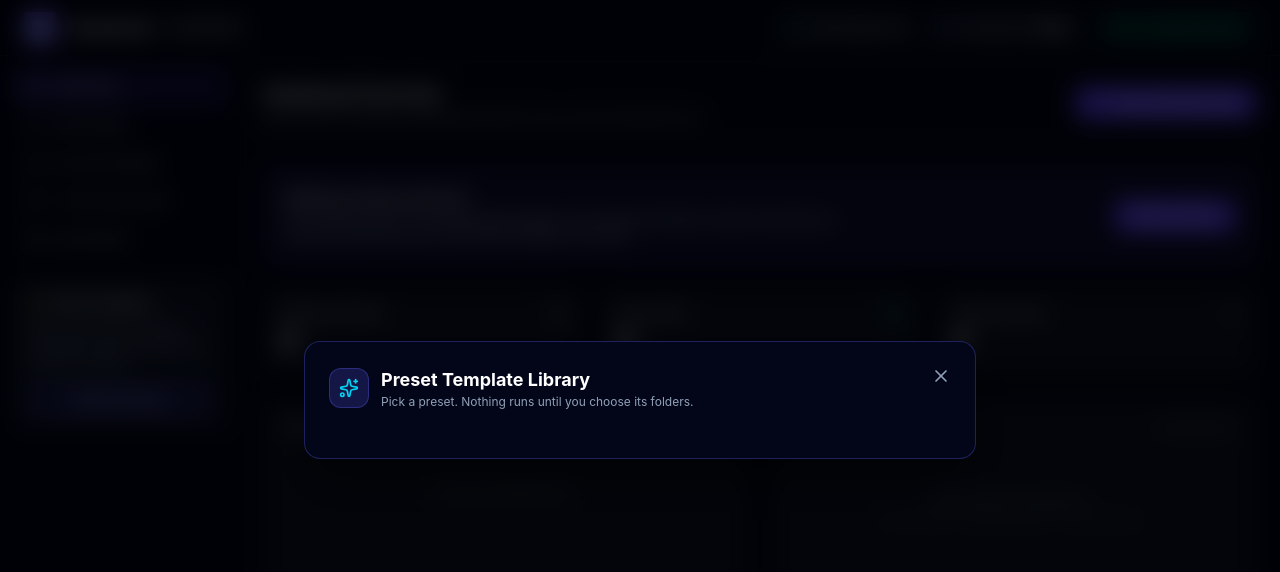
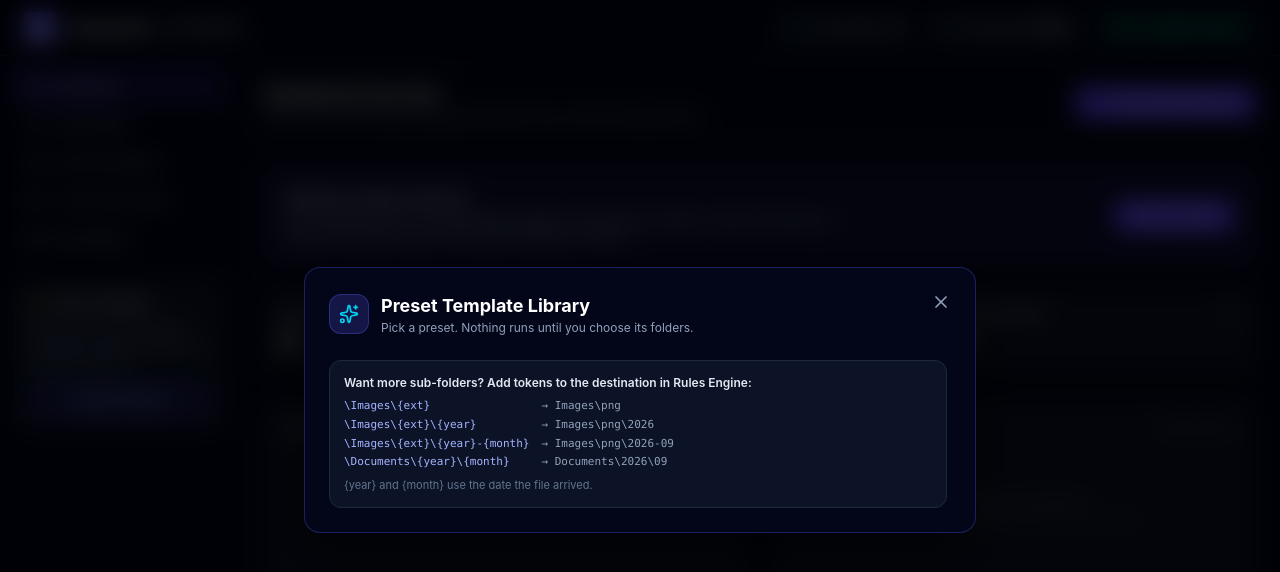
Before and after one commit to Aashu9019/subyabastha, a React (Vite) app: page / in a window 1280 px wide. Both pictures are taken after a click on the button "Browse Presets". Shown: the top 572 px of the page. Built offline with nearby package versions, Linux system fonts and the light colour scheme.

Commit message:
fix:preset year date

```diff
--- a/dist-electron/main/services/store.js
+++ b/dist-electron/main/services/store.js
@@ -29,12 +29,12 @@ function downloadsPreset(id, name, extensions, destination) {
     };
 }
 const presetRules = [
-    downloadsPreset('preset_images', 'Sort Downloaded Images', 'png, jpg, jpeg, gif, webp, svg, bmp, heic', '{downloads}/Images/{ext}/{year}-{month}'),
-    downloadsPreset('preset_documents', 'Sort Downloaded Documents', 'pdf, doc, docx, txt, rtf, odt, xls, xlsx, csv, ppt, pptx', '{downloads}/Documents/{ext}/{year}-{month}'),
-    downloadsPreset('preset_videos', 'Sort Downloaded Videos', 'mp4, mkv, mov, avi, webm, wmv', '{downloads}/Videos/{year}-{month}'),
-    downloadsPreset('preset_audio', 'Sort Downloaded Music & Audio', 'mp3, wav, flac, m4a, aac, ogg', '{downloads}/Audio/{year}-{month}'),
-    downloadsPreset('preset_archives', 'Sort Downloaded Archives', 'zip, rar, 7z, tar, gz, tgz, bz2, xz', '{downloads}/Archives/{year}-{month}'),
-    downloadsPreset('preset_installers', 'Sort Downloaded Installers', 'exe, msi', '{downloads}/Installers/{year}-{month}')
+    downloadsPreset('preset_images', 'Sort Downloaded Images', 'png, jpg, jpeg, gif, webp, svg, bmp, heic', '{downloads}/Images/{ext}'),
+    downloadsPreset('preset_documents', 'Sort Downloaded Documents', 'pdf, doc, docx, txt, rtf, odt, xls, xlsx, csv, ppt, pptx', '{downloads}/Documents/{ext}'),
+    downloadsPreset('preset_videos', 'Sort Downloaded Videos', 'mp4, mkv, mov, avi, webm, wmv', '{downloads}/Videos/{ext}'),
+    downloadsPreset('preset_audio', 'Sort Downloaded Music & Audio', 'mp3, wav, flac, m4a, aac, ogg', '{downloads}/Audio/{ext}'),
+    downloadsPreset('preset_archives', 'Sort Downloaded Archives', 'zip, rar, 7z, tar, gz, tgz, bz2, xz', '{downloads}/Archives/{ext}'),
+    downloadsPreset('preset_installers', 'Sort Downloaded Installers', 'exe, msi', '{downloads}/Installers/{ext}')
 ];
 class StoreService {
     rulesPath;
--- a/src/main/services/store.ts
+++ b/src/main/services/store.ts
@@ -28,17 +28,17 @@ function downloadsPreset(id: string, name: string, extensions: string, destinati
 
 const presetRules: Rule[] = [
   downloadsPreset('preset_images', 'Sort Downloaded Images',
-    'png, jpg, jpeg, gif, webp, svg, bmp, heic', '{downloads}/Images/{ext}/{year}-{month}'),
+    'png, jpg, jpeg, gif, webp, svg, bmp, heic', '{downloads}/Images/{ext}'),
   downloadsPreset('preset_documents', 'Sort Downloaded Documents',
-    'pdf, doc, docx, txt, rtf, odt, xls, xlsx, csv, ppt, pptx', '{downloads}/Documents/{ext}/{year}-{month}'),
+    'pdf, doc, docx, txt, rtf, odt, xls, xlsx, csv, ppt, pptx', '{downloads}/Documents/{ext}'),
   downloadsPreset('preset_videos', 'Sort Downloaded Videos',
-    'mp4, mkv, mov, avi, webm, wmv', '{downloads}/Videos/{year}-{month}'),
+    'mp4, mkv, mov, avi, webm, wmv', '{downloads}/Videos/{ext}'),
   downloadsPreset('preset_audio', 'Sort Downloaded Music & Audio',
-    'mp3, wav, flac, m4a, aac, ogg', '{downloads}/Audio/{year}-{month}'),
+    'mp3, wav, flac, m4a, aac, ogg', '{downloads}/Audio/{ext}'),
   downloadsPreset('preset_archives', 'Sort Downloaded Archives',
-    'zip, rar, 7z, tar, gz, tgz, bz2, xz', '{downloads}/Archives/{year}-{month}'),
+    'zip, rar, 7z, tar, gz, tgz, bz2, xz', '{downloads}/Archives/{ext}'),
   downloadsPreset('preset_installers', 'Sort Downloaded Installers',
-    'exe, msi', '{downloads}/Installers/{year}-{month}')
+    'exe, msi', '{downloads}/Installers/{ext}')
 ];
 
 class StoreService {
--- a/src/renderer/components/PresetModal.tsx
+++ b/src/renderer/components/PresetModal.tsx
@@ -18,13 +18,32 @@ function withSortFolder(destination: string, sortFolder: string) {
 function examplePath(preset: Rule, sortFolder: string) {
   const dest = preset.actions.find(a => a.type === 'move')?.destination || '';
   const firstExt = preset.conditions[0]?.value.split(',')[0].trim() || 'file';
-  const now = new Date();
-  const month = `${now.getFullYear()}-${String(now.getMonth() + 1).padStart(2, '0')}`;
   return withSortFolder(dest, sortFolder)
     .replace(/{ext}/gi, firstExt)
-    .replace(/{year}-{month}/gi, month)
     .replace(/\//g, '\\');
 }
+
+const PATH_EXAMPLES: { pattern: string; result: string }[] = [
+  { pattern: '\\Images\\{ext}', result: 'Images\\png' },
+  { pattern: '\\Images\\{ext}\\{year}', result: 'Images\\png\\2026' },
+  { pattern: '\\Images\\{ext}\\{year}-{month}', result: 'Images\\png\\2026-09' },
+  { pattern: '\\Documents\\{year}\\{month}', result: 'Documents\\2026\\09' }
+];
+
+export const PathExamples: React.FC = () => (
+  <div className="p-3.5 rounded-xl bg-slate-900/80 border border-slate-800 text-xs space-y-2">
+    <p className="font-semibold text-slate-200">Want more sub-folders? Add tokens to the destination in Rules Engine:</p>
+    <div className="grid grid-cols-[auto_1fr] gap-x-3 gap-y-1 font-mono text-[11px]">
+      {PATH_EXAMPLES.map(ex => (
+        <React.Fragment key={ex.pattern}>
+          <span className="text-indigo-300">{ex.pattern}</span>
+          <span className="text-slate-400">→ {ex.result}</span>
+        </React.Fragment>
+      ))}
+    </div>
+    <p className="text-[11px] text-slate-500">{'{year}'} and {'{month}'} use the date the file arrived.</p>
+  </div>
+);
 
 export const PresetModal: React.FC<PresetModalProps> = ({
   isOpen,
@@ -126,6 +145,7 @@ export const PresetModal: React.FC<PresetModalProps> = ({
                 </button>
               </div>
             ))}
+            <PathExamples />
           </div>
         ) : (
           <div className="space-y-4">
@@ -140,7 +160,7 @@ export const PresetModal: React.FC<PresetModalProps> = ({
             <FolderField
               icon={<FolderInput className="w-4 h-4 text-cyan-400" />}
               label="2. Where do you want the sorted files to go?"
-              hint="Type and month folders are created inside this folder."
+              hint="A folder for each file type is created inside this folder."
               value={sortFolder}
               onBrowse={() => pickFolder(setSortFolder)}
             />
@@ -148,11 +168,13 @@ export const PresetModal: React.FC<PresetModalProps> = ({
             <div className="p-3.5 rounded-xl bg-indigo-500/10 border border-indigo-500/20 text-xs flex items-start gap-2.5">
               <Info className="w-4 h-4 text-indigo-300 shrink-0 mt-0.5" />
               <div className="space-y-1">
-                <p className="text-slate-200">Example: a matching file downloaded this month goes to</p>
+                <p className="text-slate-200">Example: a matching file goes to</p>
                 <p className="font-mono text-[11px] text-cyan-300 break-all">{examplePath(selected, sortFolder)}</p>
                 <p className="text-[11px] text-slate-400">You can change these folders later in Rules Engine, and undo any moves from the Undo Center.</p>
               </div>
             </div>
+
+            <PathExamples />
 
             <label className="flex items-start gap-2.5 text-xs text-slate-300 cursor-pointer">
               <input
--- a/src/renderer/components/RuleBuilder.tsx
+++ b/src/renderer/components/RuleBuilder.tsx
@@ -389,7 +389,10 @@ export const RuleBuilder: React.FC<RuleBuilderProps> = ({
                 <div>
                   <label className="text-[11px] text-slate-300 font-semibold block">Where do you want matching files to go?</label>
                   <p className="text-[11px] text-slate-500 mb-1.5">
-                    Pick a folder, then optionally add tokens to create sub-folders, e.g. \Images\{'{ext}'}\{'{year}-{month}'}
+                    Pick a folder, then optionally add tokens to create sub-folders.
+                  </p>
+                  <p className="text-[11px] text-slate-500 mb-1.5 font-mono">
+                    \Images\{'{ext}'} → Images\png &nbsp;·&nbsp; \Images\{'{ext}'}\{'{year}'} → Images\png\2026 &nbsp;·&nbsp; \Images\{'{ext}'}\{'{year}-{month}'} → Images\png\2026-09
                   </p>
                   <div className="flex items-center gap-2">
                     <input
@@ -469,7 +472,7 @@ export const RuleBuilder: React.FC<RuleBuilderProps> = ({
               {'{downloads}'}, {'{userDocs}'}, {'{userPictures}'}, {'{desktop}'}, {'{name}'}, {'{ext}'}, {'{date}'}, {'{year}'}, {'{month}'}, {'{extracted_date}'}, {'{pdf_author}'}, {'{counter:001}'}
             </p>
             <p className="text-[11px] text-slate-400 mt-1">
-              Date tokens use the date the file arrived, e.g. {'{downloads}/Images/{ext}/{year}-{month}'}
+              Date tokens use the date the file arrived, e.g. {'{downloads}/Images/{ext}'} or {'{downloads}/Images/{ext}/{year}-{month}'}
             </p>
           </div>
         </div>
```
